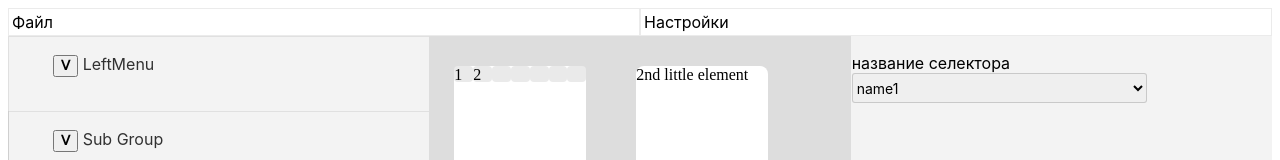
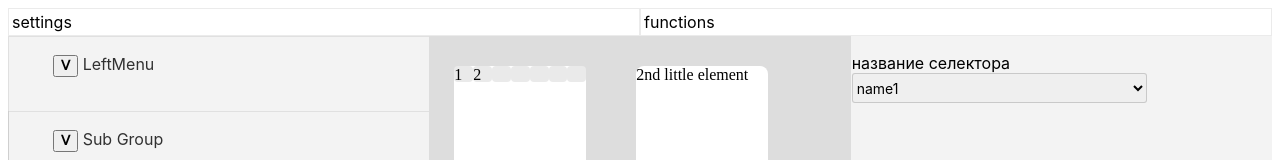
Before and after one commit to igordmax/electronapp, a Vue app: page / in a window 1280 px wide. Shown: the top 160 px of the page. Built offline with nearby package versions, Linux system fonts and the light colour scheme.

Commit message:
step7 try

```diff
--- a/src/components/HeaderMenu.vue
+++ b/src/components/HeaderMenu.vue
@@ -1,6 +1,19 @@
 <template>
 <div class="container">
-  <div class="menu"
+  <ul class ="menu dropdown-content"
+    v-for="component in upperMenuSection"
+    v-bind:key="component.sectionName"
+    @click="testing(component.ident)"
+  >
+    {{component.sectionName}}
+    <li class="dropdown-content"
+      v-show="this.open"
+      v-for="item in sectionsData"
+      v-bind:key="item.names">
+      {{item.names}}
+      </li>
+  </ul>
+ <!-- <div class="menu"
     @click.prevent="toggle"
    >Файл
   <ul @click="stopClick"
@@ -27,7 +40,7 @@
     {{component.names}}
     </li>
   </ul>
-  </div>
+  </div>-->
   <!--    <div class="menu" @click="toggle">ntrcn
   <ul class="dropdown-content" v-show="this.open" :class="{'open': open}">
     <li>kzkz</li>
@@ -48,16 +61,19 @@ export default {
 
     return {
     open: false,
-    fileSection: [
-      {names: "menu", ident:1},
-      {names: "info", ident:2},
-      {names: "АААААААААААААААААААААА", ident:3}
-    ],
-    settingSection: [
-      {names: "menu1", ident:1},
-      {names: "info1", ident:2},
-      {names: "ААА1ААА1АА1АА", ident:3}
-    ],
+    upperMenuSection: [
+      {sectionName: "settings", ident:"settings"},
+      {sectionName: "functions", ident:"functions"}
+  ],
+
+    sectionsData: [
+      {names: "menu", ident:"settings"},
+      {names: "info", ident:"settings"},
+      {names: "АААААААААААААААААААААА", ident:"settings"},
+      {names: "menu1", ident:"functions"},
+      {names: "info1", ident:"functions"},
+      {names: "ААА1ААА1АА1АА", ident:"functions"}
+  ]
     }
   },
   methods: {
@@ -73,6 +89,9 @@ event.stopPropagation();
 },
     testing: function(e) {
 console.log(e);
+if (e=="settings")
+//alert ('aaaaaaaaaaaaaaaaaaa')
+this.open=!this.open;
 //this.addEventListener('click',e => console.log(e.target))
   }
 }
@@ -83,7 +102,7 @@ console.log(e);
   div.container {
 position: relative;
   }
-  ul.dropdown-content{
+  li.dropdown-content{
   /*ransform: scale(2)*/
   position: absolute;
   /*transform: scale(3);*/
@@ -95,8 +114,8 @@ position: relative;
     sans-serif;
     -webkit-font-smoothing: antialiased;
     -moz-osx-font-smoothing: grayscale;
-    -ms-flex: 1 0 0;
-    flex: 1 0 0;
+    /*-ms-flex: 1 0 0;
+    flex: 1 0 0;*/
     border: 1px solid;
     border-width: 1px;
     border-color: rgba(0, 0, 0, 0.0803);
@@ -112,7 +131,8 @@ position: relative;
   background: #FFFFFF;
   }
 
-  div.menu{
+  /*div.menu*/
+  ul.menu {
     margin: 0; /* Обнуляем значение отступов */
     padding: 0px; /* Значение полей */
     cursor: pointer;
@@ -129,7 +149,7 @@ position: relative;
     padding: 3px;
   }
 
-  div.menu ul li {
+    ul.menu li {
     /*display: inline;
     margin-right: 0px;*/
     border: 1px solid;
@@ -137,10 +157,10 @@ position: relative;
     border-color: rgba(0, 0, 0, 0.0803);
     padding: 3px;
    }
-   ul.dropdown-content li:hover{
+   ul.menu li:hover{
   background: rgba(218,235,247,1);
 }
-   ul.dropdown-content li:active{
+   ul.menu li:active{
     background: rgba(0, 0, 0, 0.0373);
     /* Light/Fill Color/Subtle/Secondary */
     border: 1px solid rgba(0, 0, 0, 0.0373);
--- a/src/components/MainSection.vue
+++ b/src/components/MainSection.vue
@@ -5,7 +5,8 @@
         <div
        class="inputOutputStyle"
        v-for="item in controllerProperties"
-       v-bind:key="item.controllerInputName" >
+       v-bind:key="item.controllerInputName"
+       @click="toggle(item)" >
        {{item.controllerInputName}}
         </div>
       </div>
@@ -29,7 +30,13 @@ export default {
         {controllerPinNames: "D10000-D54544"},
       ]
     }
+  },
+  methods: {
+    toggle: function(e) {
+      console.log(e);
+      }
   }
+
 }
 </script>
 
--- a/src/components/TreeComponent.vue
+++ b/src/components/TreeComponent.vue
@@ -2,9 +2,9 @@
 <!--setting the opening function to the button-->
 <li :class="[isFolder ? 'folder' : 'file']">
 
-   <label id="clickToAct" @click="stopClick"
+   <label id="clickToAct"  @click="stopClick"
    >
-          <button :class="{open: open}"
+      <button :class="{open: open}"
       @click="toggle">
       <!--<span >
       </span>-->
```
